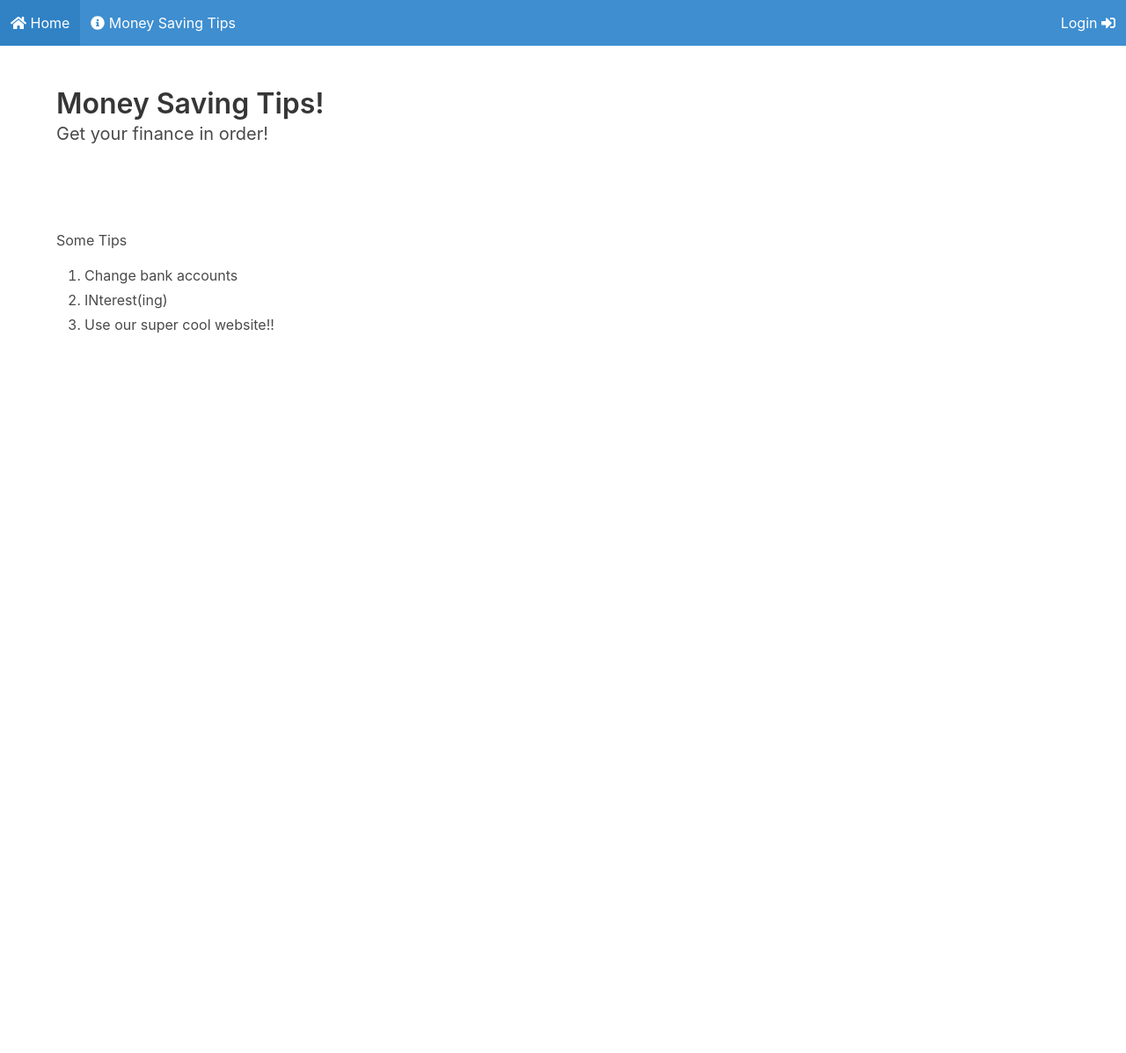
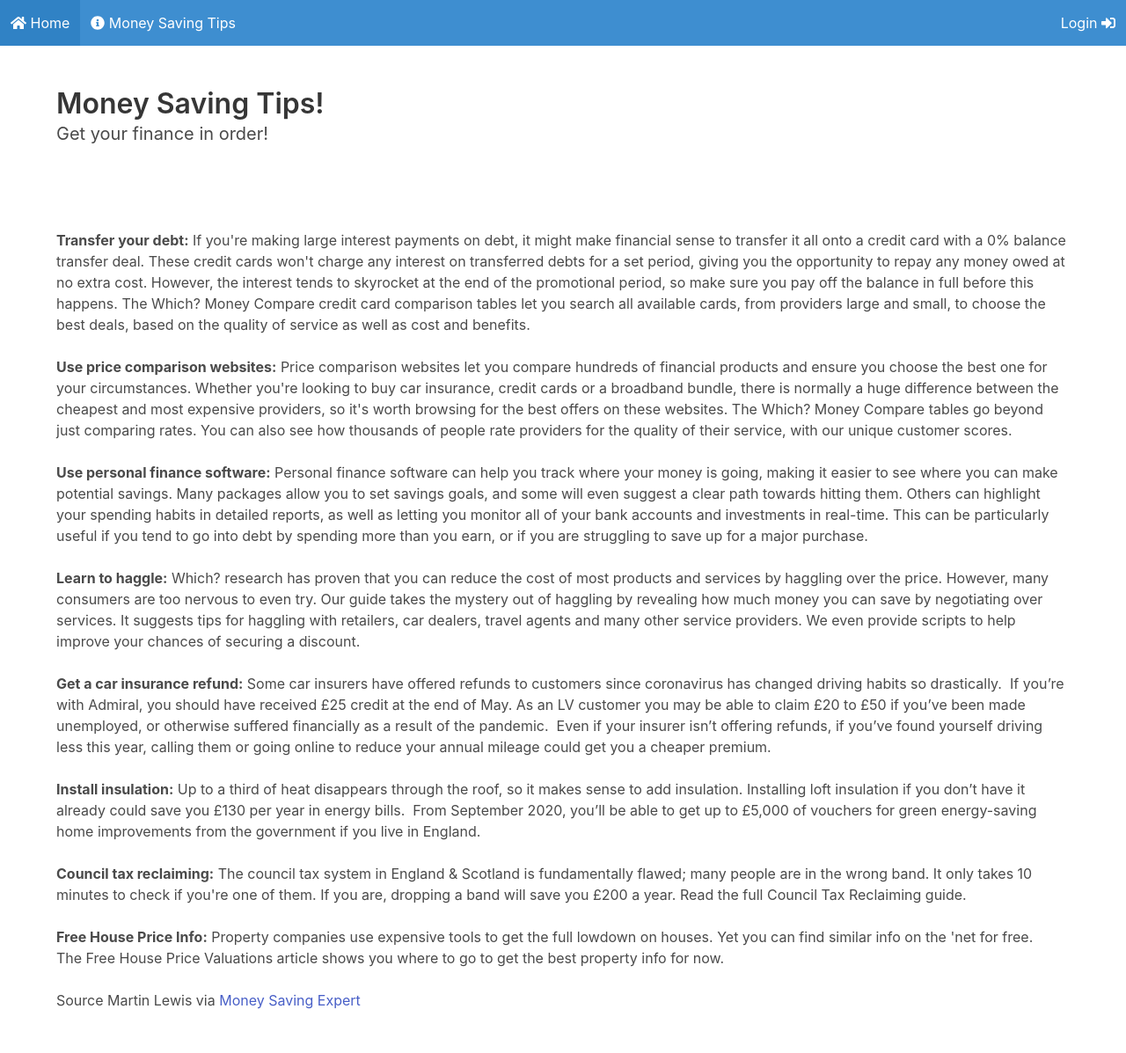
Before and after one commit to rainestormee/hacknotts, a Django app: page /tips/ in a window 1280 px wide. Shown: the whole page at 88% size. Before the commit the page ends 379 px from the top, so only its background shows below. Run offline with Django 3.2, Linux system fonts and the light colour scheme; some libraries are stand-ins or nearby versions.

Commit message:
adding money savings tips in

```diff
--- a/hacknotts/StaticPages/templates/StaticPages/tips.html
+++ b/hacknotts/StaticPages/templates/StaticPages/tips.html
@@ -24,14 +24,42 @@
 </section>
 <section class="section is-info">
     <div class="container">
-        <p>Some Tips</p>
         <div class="content">
-            <ol type="1">
-                <li>Change bank accounts</li>
-                <li>INterest(ing)</li>
-                <li>Use our super cool website!!</li>
-            </ol>
+            <p>
+                <b>Transfer your debt:</b> If you're making large interest payments on debt, it might make financial sense to transfer it all onto a credit card with a 0% balance transfer deal.
+                These credit cards won't charge any interest on transferred debts for a set period, giving you the opportunity to repay any money owed at no extra cost.
+                However, the interest tends to skyrocket at the end of the promotional period, so make sure you pay off the balance in full before this happens.
+                The Which? Money Compare credit card comparison tables let you search all available cards, from providers large and small, to choose the best deals, based on the quality of service as well as cost and benefits.
+                <br><br>
+                <b>Use price comparison websites:</b> Price comparison websites let you compare hundreds of financial products and ensure you choose the best one for your circumstances.
+                Whether you're looking to buy car insurance, credit cards or a broadband bundle, there is normally a huge difference between the cheapest and most expensive providers, so it's worth browsing for the best offers on these websites.
+                The Which? Money Compare tables go beyond just comparing rates. You can also see how thousands of people rate providers for the quality of their service, with our unique customer scores.
+                <br><br>
+                <b>Use personal finance software:</b> Personal finance software can help you track where your money is going, making it easier to see where you can make potential savings.
+                Many packages allow you to set savings goals, and some will even suggest a clear path towards hitting them. Others can highlight your spending habits in detailed reports, as well as letting you monitor all of your bank accounts and investments in real-time.
+                This can be particularly useful if you tend to go into debt by spending more than you earn, or if you are struggling to save up for a major purchase.
+                <br><br>
+
+                <b>Learn to haggle:</b> Which? research has proven that you can reduce the cost of most products and services by haggling over the price. However, many consumers are too nervous to even try.
+                Our guide takes the mystery out of haggling by revealing how much money you can save by negotiating over services. It suggests tips for haggling with retailers, car dealers, travel agents and many other service providers. We even provide scripts to help improve your chances of securing a discount.
+                <br><br>
+
+                <b>Get a car insurance refund:</b> Some car insurers have offered refunds to customers since coronavirus has changed driving habits so drastically.
+                If you’re with Admiral, you should have received £25 credit at the end of May. As an LV customer you may be able to claim £20 to £50 if you’ve been made unemployed, or otherwise suffered financially as a result of the pandemic.
+                Even if your insurer isn’t offering refunds, if you’ve found yourself driving less this year, calling them or going online to reduce your annual mileage could get you a cheaper premium.
+                <br><br>
+
+                <b>Install insulation:</b> Up to a third of heat disappears through the roof, so it makes sense to add insulation. Installing loft insulation if you don’t have it already could save you £130 per year in energy bills.
+                From September 2020, you’ll be able to get up to £5,000 of vouchers for green energy-saving home improvements from the government if you live in England.
+                <br><br>
+
+                <b>Council tax reclaiming:</b> The council tax system in England & Scotland is fundamentally flawed; many people are in the wrong band. It only takes 10 minutes to check if you're one of them. If you are, dropping a band will save you £200 a year. Read the full Council Tax Reclaiming guide.
+                <br><br>
+
+                <b>Free House Price Info:</b> Property companies use expensive tools to get the full lowdown on houses. Yet you can find similar info on the 'net for free. The Free House Price Valuations article shows you where to go to get the best property info for now.
+            </p>
         </div>
+        <p>Source Martin Lewis via <a href="https://www.moneysavingexpert.com/">Money Saving Expert</a></p>
     </div>
 </section>
 </body>
```
Also changed, not shown: 1 other file.
